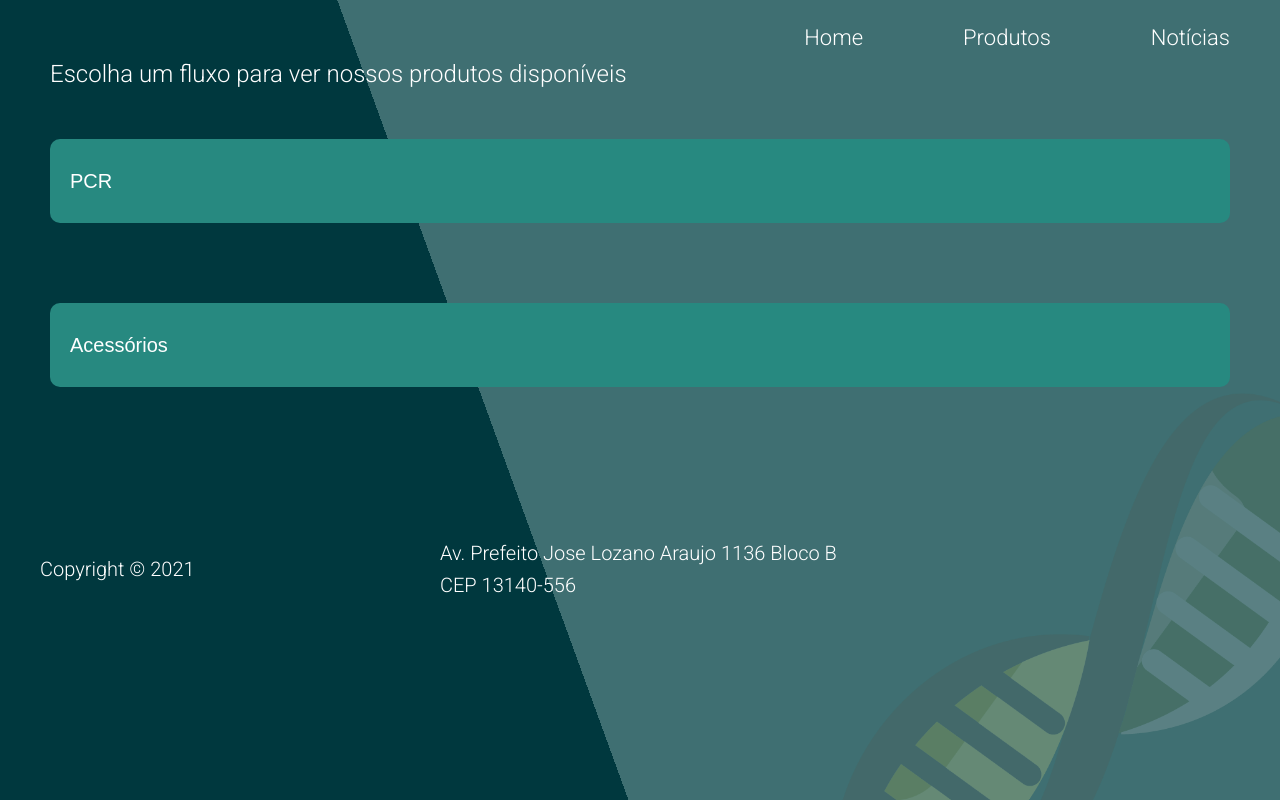
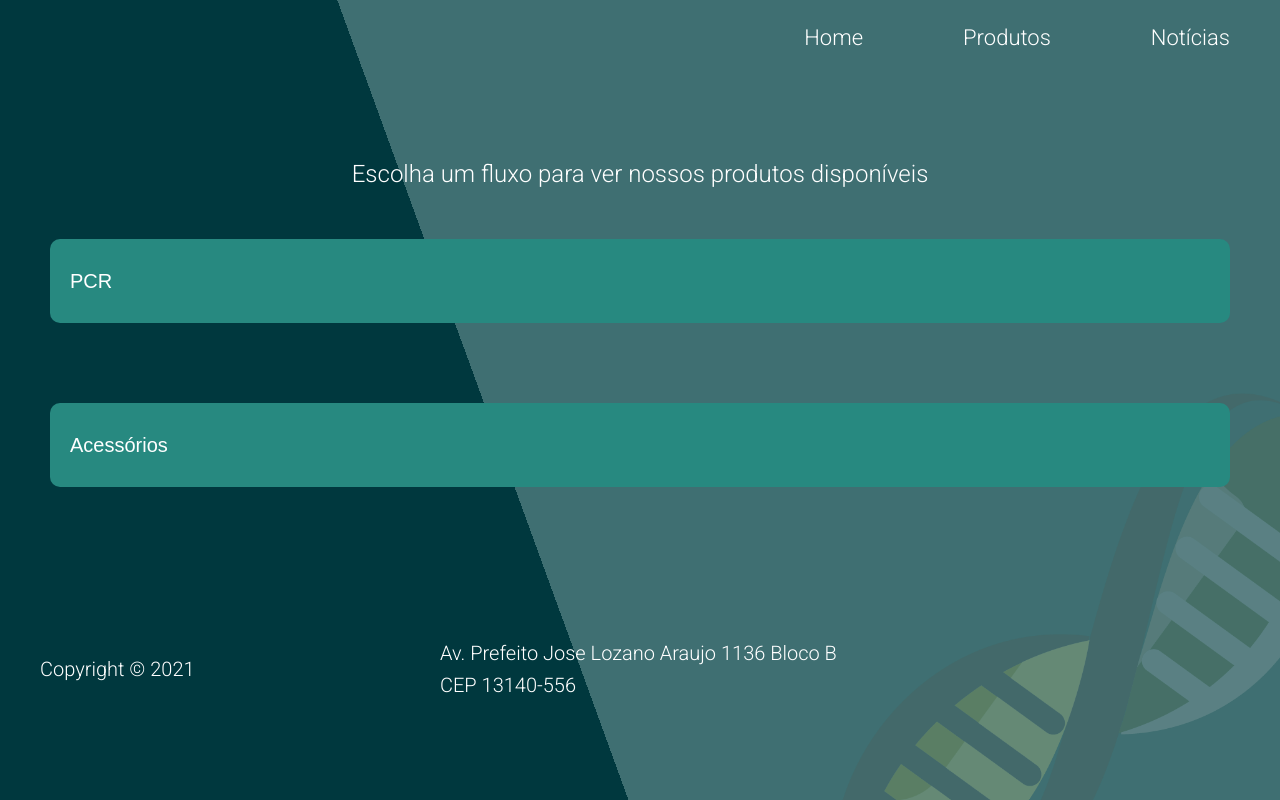
Before and after one commit to Matt-BF/uforge-next-site, a Next.js app: page /products in a window 1280 px wide. Built offline with nearby package versions, Linux system fonts and the light colour scheme; no server answers.

Commit message:
more styling

```diff
--- a/data.js
+++ b/data.js
@@ -42,7 +42,7 @@ export const fluxes = [
       {
         id: "2",
         componentName: "Plásticos",
-        componentImg: "extraction.png",
+        componentImg: "ponteiras.png",
         componentProducts: ["Placas Deep-Well", "Ponteiras", "Tip-Combs"],
       },
     ],
--- a/pages/products.js
+++ b/pages/products.js
@@ -11,7 +11,9 @@ const products = ({}) => {
         <meta description="Confira nossos fluxos de biologia molecular e os produtos oferecidos para cada etapa do seu projeto!" />
       </Head>
       <div className={stylesProduct.container}>
-        <h2 style={{ marginBottom: "50px", color: "#fff" }}>
+        <h2
+          style={{ marginBottom: "50px", color: "#fff", textAlign: "center" }}
+        >
           Escolha um fluxo para ver nossos produtos disponíveis
         </h2>
 
--- a/styles/ButtonDropdown.module.css
+++ b/styles/ButtonDropdown.module.css
@@ -9,6 +9,6 @@
   color: #fff;
 }
 
-.collapsible:focus {
-  outline: 0;
+.collapsible:hover {
+  background-color: var(--tertiary-color);
 }
--- a/styles/Product.module.css
+++ b/styles/Product.module.css
@@ -1,7 +1,7 @@
 .container {
   display: flex;
   flex-direction: column;
-  margin: 50px;
+  margin: 150px 50px 50px 50px;
 }
 
 @media (max-width: 1200px) {
--- a/styles/Sabia.module.css
+++ b/styles/Sabia.module.css
@@ -15,6 +15,7 @@
   color: black;
   text-align: center;
   border: none;
+  border-radius: 10px;
   padding: 10px;
   margin-top: 20px;
   transition: 0.3s ease-out;
```
Also changed, not shown: public/ponteiras.png (added), 1 other file (tests, documents, lock files or other folders).
